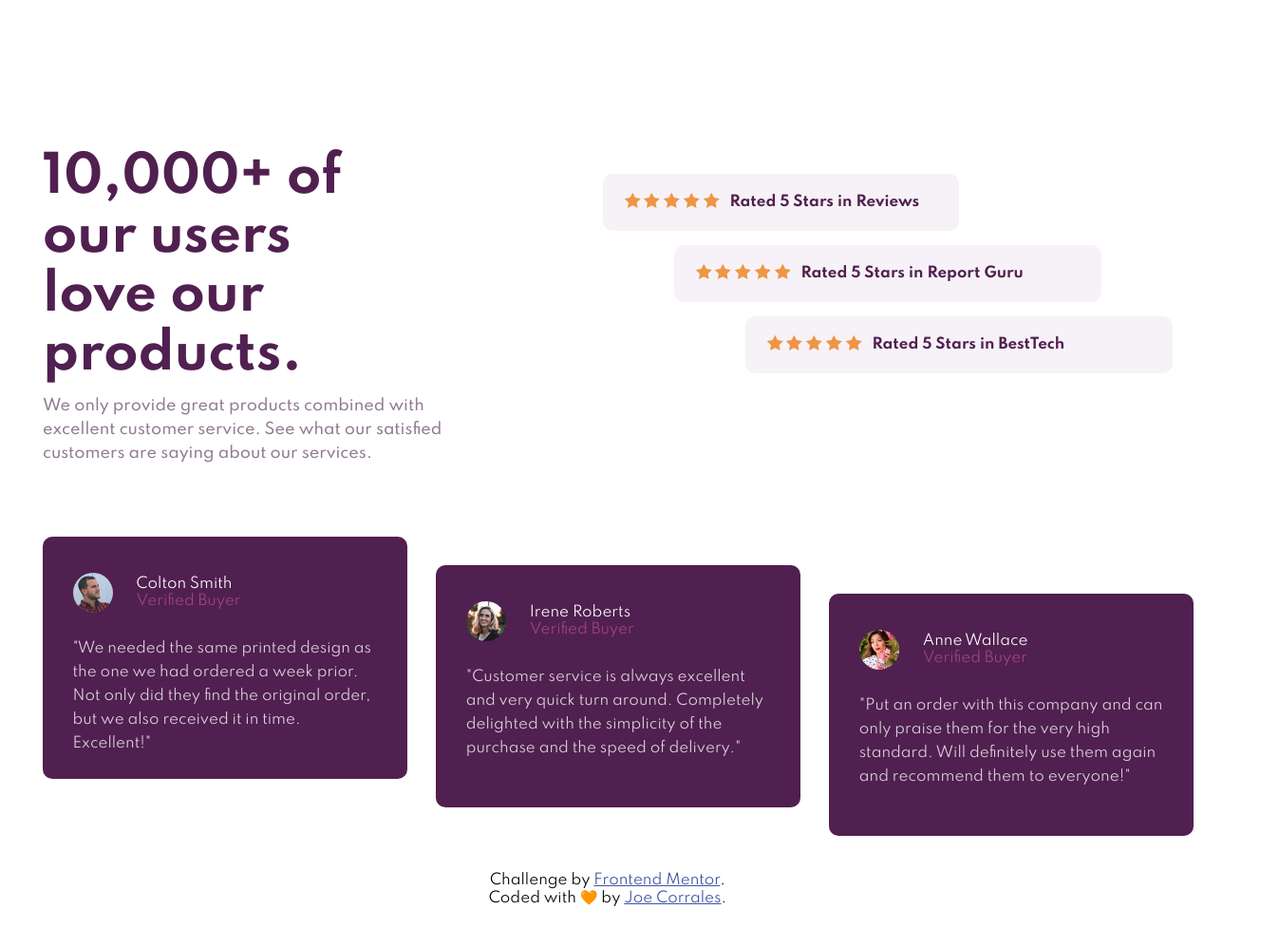
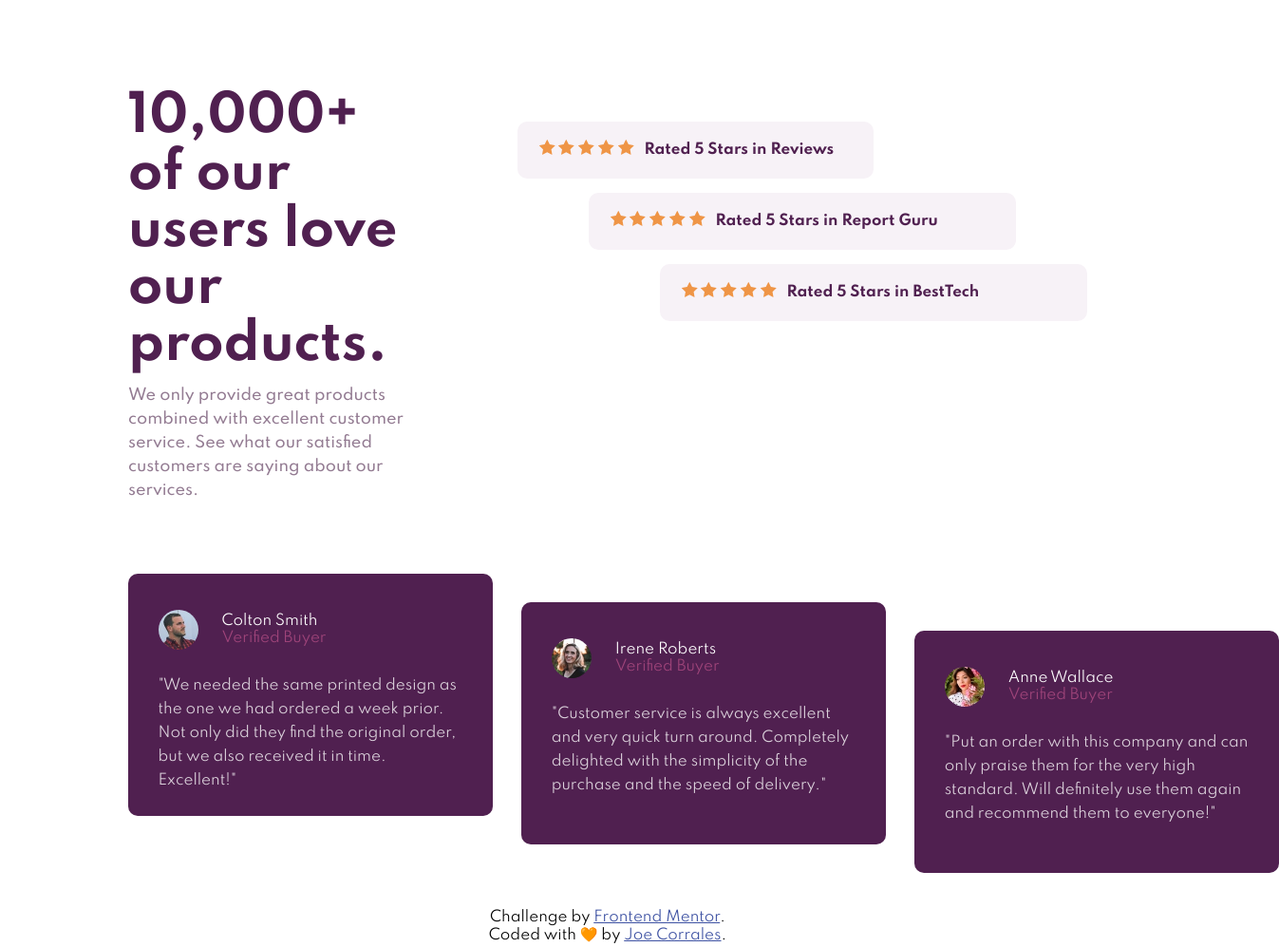
Before and after one commit to Jcorrales07/Profile-card, a plain HTML site: page index.html in a window 1280 px wide. Shown: the whole page at 95% size, 1347 px wide, since content can reach past the window. Drawn offline with Linux system fonts and the light colour scheme.

Commit message:
arreglo de margins y widths

```diff
--- a/sass/main.scss
+++ b/sass/main.scss
@@ -11,7 +11,7 @@ $white: hsl(0, 0%, 100%);
 }
 
 body {
-    margin: 1.7em 3em;
+    margin: 1em 9em;
     max-width: 1440px;
     font-family: 'Spartan', sans-serif;
     font-size: 15px;
@@ -25,19 +25,20 @@ body {
         }
     }
     .header {
-        width: 64%;
+        width: 70%;
         .main-title {
             color: $darkMagenta;
             font-size: 3.5em;
             text-align: left;
             font-weight: bold;
-            margin-top: 2.5em;
+            margin-top: 1.5em;
             margin-bottom: 0.2em;
+            line-height: 60px;
         }
     }
     .content {
         margin-bottom: 2.5em;
-        width: 72%;
+        width: 80%;
         .content-paragraph {
             font-size: 16px;
             font-weight: 500;
@@ -49,7 +50,7 @@ body {
         display: grid;
         grid-template-columns: 5em 5em 5em 5em 5em 5em 5em 5em;
         grid-template-rows: 5em 5em 5em;
-        margin-top:10.5em;
+        margin-top: 7.5em;
     }
     .rating-section {
         display: flex;
```
Also changed, not shown: css/main.css, 1 other file.
